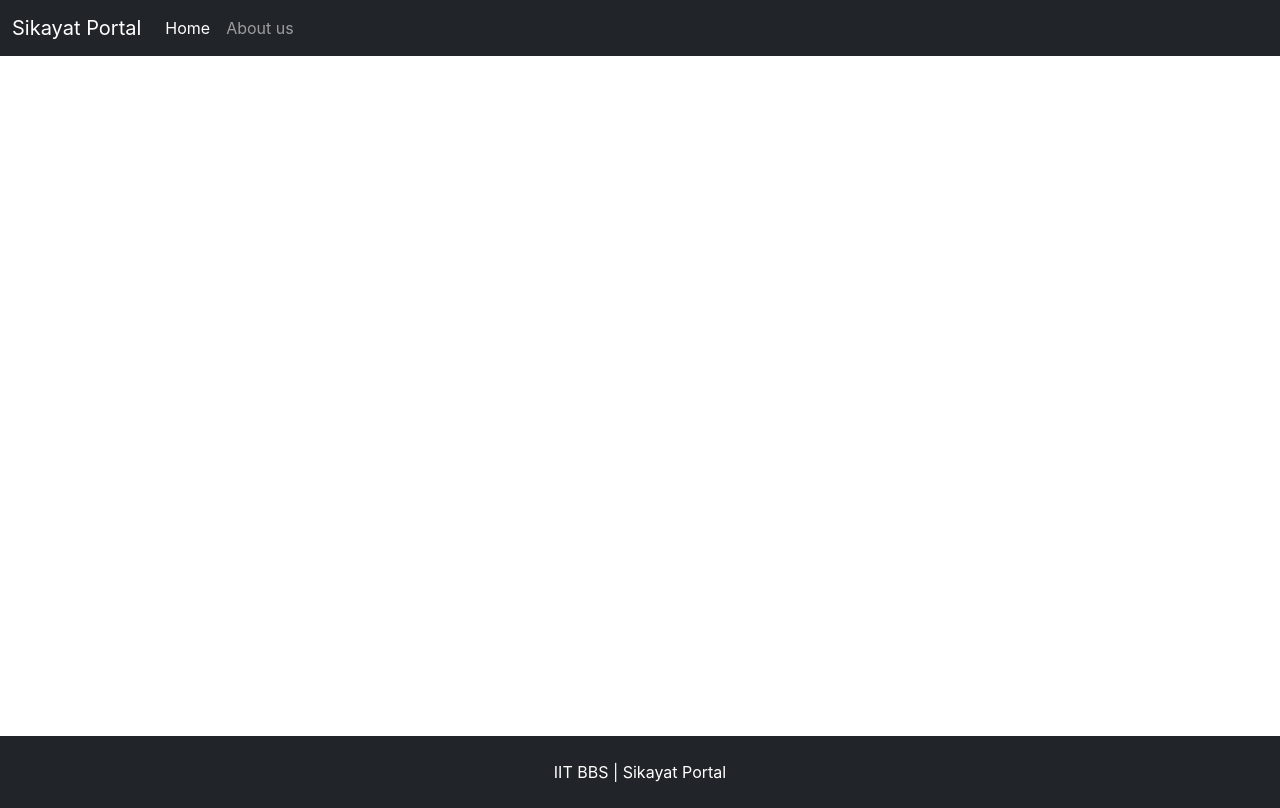
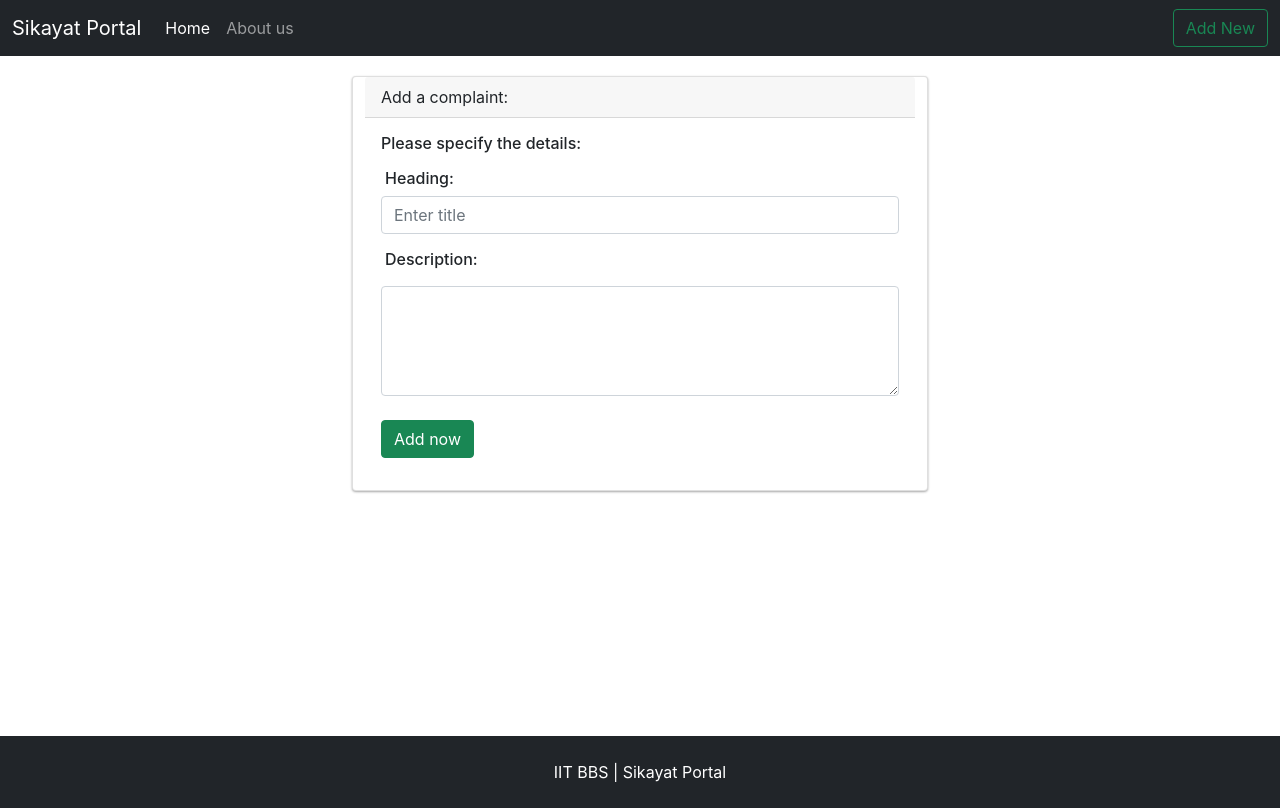
Before and after one commit to We-Us-Code/sikayat, a React (Create React App) app in the folder client/: page /addnew in a window 1280 px wide. Built offline with nearby package versions, Linux system fonts and the light colour scheme; no server answers.

Commit message:
Implmented create post functionality react

```diff
--- /dev/null
+++ b/client/src/components/AddNewPost.js
@@ -0,0 +1,91 @@
+import React, { useState } from "react";
+import "../styles/Card.css";
+import axios from "axios";
+import { HOST } from "../constants";
+import { useNavigate } from "react-router-dom";
+
+const AddNewPost = () => {
+  const navigate = useNavigate();
+
+  const DEFAULT_STATE = {
+    heading: "",
+    body: "",
+  };
+
+  const [currPost, setCurrPost] = useState(DEFAULT_STATE);
+
+
+  //Doing it here because it is almost isolated function:
+  const addNewPost = (e) => {
+    e.preventDefault();
+    const ENDPOINT = `/api/v1/posts`
+    const ADD_NEW_POST_ENDPOINT = `${HOST}${ENDPOINT}`
+
+    axios.post(ADD_NEW_POST_ENDPOINT, currPost, {
+      withCredentials: true,
+      credentials: "include",
+    }).then((post) => {
+      setCurrPost(DEFAULT_STATE);
+      navigate("/");
+    }).catch((err) => {
+      console.log(err);
+    })
+
+  };
+
+  const handleChange = (e) => {
+    setCurrPost({
+      ...currPost,
+      [e.target.name]: e.target.value
+    })
+  }
+
+  return (
+    <div className="row justify-content-center">
+      <div className="card card-shadow" style={{ maxWidth: "36rem" }}>
+        <div className="card-header">Add a complaint:</div>
+        <div className="card-body">
+          <h6 className="card-title">Please specify the details:</h6>
+
+          <form className="my-2">
+            <div className="form-group my-3">
+              <h6 className="mx-1">
+                <label htmlFor="headingInput">Heading:</label>
+              </h6>
+              <input
+                type="text"
+                className="form-control"
+                id="headingInput"
+                aria-describedby="headingHelp"
+                placeholder="Enter title"
+                value={currPost.heading}
+                name="heading"
+                onChange={handleChange}
+              />
+            </div>
+            <div className="mb-3">
+              <h6 className="mx-1">
+                <label htmlFor="descriptionInput" className="form-label">
+                  Description:
+                </label>
+              </h6>
+              <textarea
+                className="form-control"
+                id="descriptionInput"
+                rows="4"
+                value={currPost.body}
+                name="body"
+                onChange={handleChange}
+              ></textarea>
+            </div>
+            <button className="btn btn-success my-2" onClick={addNewPost}>
+              Add now
+            </button>
+          </form>
+        </div>
+      </div>
+    </div>
+  );
+};
+
+export default AddNewPost;
--- a/client/src/components/App.js
+++ b/client/src/components/App.js
@@ -12,6 +12,7 @@ import Spinner from "./Spinner";
 import { useEffect } from "react";
 import axios from "axios";
 import { HOST } from "../constants";
+import AddNewPost from "./AddNewPost";
 
 const App = () => {
   const contextLogin = useContext(loginContext);
@@ -47,6 +48,7 @@ const App = () => {
               element={isLoggedIn === "loggedin" ? <Post /> : (isLoggedIn === 'loggedout' ? <Login /> : <Spinner />)}
             />
             <Route path="/aboutus" element={<AboutUs />} />
+            <Route path="/addnew" element={<AddNewPost/>}/>
             <Route path="/postdetails" element={<PostDetails />} />
           </Routes>
         </div>
--- a/client/src/components/NavBar.js
+++ b/client/src/components/NavBar.js
@@ -35,6 +35,9 @@ const NavBar = () => {
               </Link>
             </li>
           </ul>
+          <Link to ="/addnew" >
+            <button className="btn btn-outline-success my-2 my-sm-0">Add New</button>
+          </Link>
         </div>
       </div>
     </nav>
--- a/client/src/styles/Card.css
+++ b/client/src/styles/Card.css
@@ -1,4 +1,4 @@
-.card-1 {
+.card-1 .card-shadow {
   box-shadow: 0 1px 3px rgba(0, 0, 0, 0.12), 0 1px 2px rgba(0, 0, 0, 0.24);
   transition: all 0.3s cubic-bezier(0.25, 0.8, 0.25, 1);
 }
@@ -6,3 +6,8 @@
 .card-1:hover {
   box-shadow: 0 14px 28px rgba(0, 0, 0, 0.25), 0 10px 10px rgba(0, 0, 0, 0.22);
 }
+
+.card-shadow {
+  box-shadow: 0 1px 3px rgba(0, 0, 0, 0.12), 0 1px 2px rgba(0, 0, 0, 0.24);
+  transition: all 0.3s cubic-bezier(0.25, 0.8, 0.25, 1);
+}
```
Also changed, not shown: 1 other file (tests, documents, lock files or other folders).
